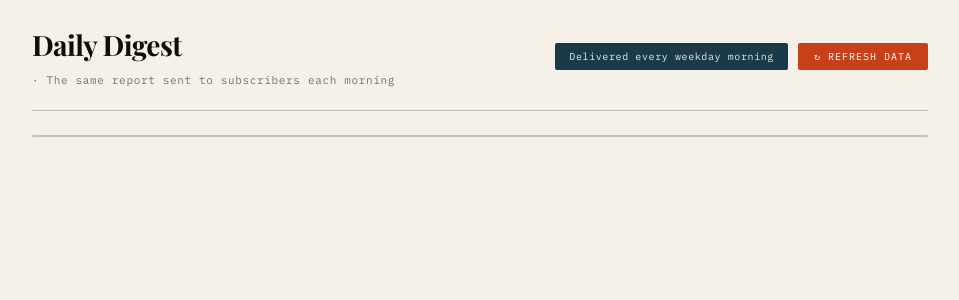
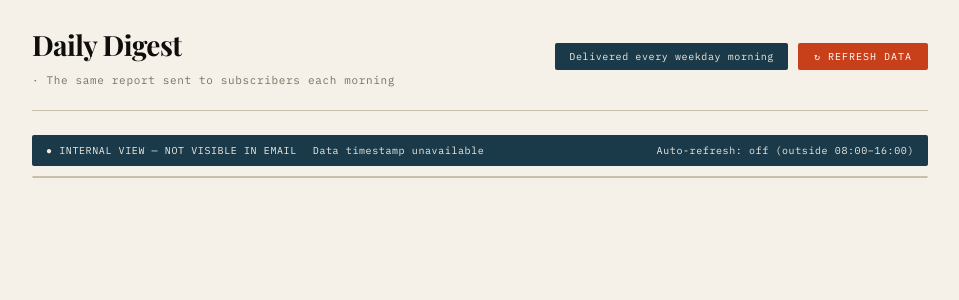
Before and after one commit to neilhenrypeacock/quayside, a Flask app: template src/quayside/web/templates/digest_wrapper.html in a window 1280 px wide. Shown: the part 63-363 px from the top of the page, without its empty margins (160-1119 px from the left). Run offline with Flask 3, Linux system fonts and the light colour scheme; the template is opened without the code that fills it, so the values that code supplies are empty; parts of the project's set-up code (start-up, migrations or seed data) failed here and were passed over; some web fonts are replaced.

Commit message:
Add data freshness: last-updated bar, auto-refresh, fix Unknown species
- digest_wrapper.html: show 'Data last computed' timestamp and internal
  view notice above digest frame; JS auto-reloads page every 10 min
  when current time is between 08:00–16:00 (trading hours)
- app.py: pass generated_at to digest_wrapper template
- swfpa.py: skip grade rows with no species context instead of writing
  them as 'Unknown' — prevents polluting the DB with unattributed rows

Server-side: deleted 10 lingering Unknown records from Peterhead
scraper bug; installed cron to run pipeline every 10 min Mon–Fri 08:00–16:00.

Co-Authored-By: Claude Sonnet 4.6 <noreply@anthropic.com>

```diff
--- a/src/quayside/web/app.py
+++ b/src/quayside/web/app.py
@@ -124,7 +124,7 @@ def create_app() -> Flask:
         digest_template = _digest_env.get_template("digest.html")
         digest_html = digest_template.render(**data)
         # Wrap in a simple page with nav
-        return render_template("digest_wrapper.html", digest_html=digest_html, date=date)
+        return render_template("digest_wrapper.html", digest_html=digest_html, date=date, generated_at=data.get("generated_at"))
 
     @app.route("/digest/weekly")
     @app.route("/digest/weekly/<date>")
--- a/src/quayside/web/templates/digest_wrapper.html
+++ b/src/quayside/web/templates/digest_wrapper.html
@@ -62,8 +62,35 @@
         <button id="refresh-btn" onclick="runPipeline()" style="background:var(--rust,#c8401a);color:white;border:none;font-family:var(--font-mono,'Courier New'),monospace;font-size:10px;letter-spacing:0.1em;text-transform:uppercase;padding:7px 16px;border-radius:2px;cursor:pointer;white-space:nowrap;">&#8635; Refresh Data</button>
     </div>
 </div>
+<div id="last-updated-bar" style="margin-bottom:10px;padding:8px 14px;background:var(--tide,#e8f0f8);border-radius:2px;font-family:var(--font-mono,'Courier New'),monospace;font-size:10px;letter-spacing:0.06em;color:var(--foam,#3a6ea5);display:flex;align-items:center;gap:16px;">
+    <span>&#9679; INTERNAL VIEW &mdash; NOT VISIBLE IN EMAIL</span>
+    <span id="last-updated-text">{% if generated_at %}Data last computed: {{ generated_at }}{% else %}Data timestamp unavailable{% endif %}</span>
+    <span id="auto-refresh-status" style="margin-left:auto;"></span>
+</div>
 <div id="refresh-status" style="display:none;margin-bottom:12px;padding:10px 16px;font-family:var(--font-mono,'Courier New'),monospace;font-size:11px;letter-spacing:0.04em;border-radius:2px;"></div>
 <script>
+(function() {
+    var statusEl = document.getElementById('auto-refresh-status');
+    function withinTradingHours() {
+        var now = new Date();
+        var h = now.getHours(), m = now.getMinutes();
+        var mins = h * 60 + m;
+        return mins >= 8 * 60 && mins < 16 * 60;
+    }
+    function scheduleAutoRefresh() {
+        if (!withinTradingHours()) {
+            if (statusEl) statusEl.textContent = 'Auto-refresh: off (outside 08:00–16:00)';
+            return;
+        }
+        var INTERVAL_MS = 10 * 60 * 1000; // 10 minutes
+        if (statusEl) statusEl.textContent = 'Auto-refresh: on (every 10 min, 08:00–16:00)';
+        setTimeout(function() {
+            if (withinTradingHours()) { window.location.reload(); }
+            else { scheduleAutoRefresh(); }
+        }, INTERVAL_MS);
+    }
+    scheduleAutoRefresh();
+})();
 function runPipeline() {
     var btn = document.getElementById('refresh-btn');
     var status = document.getElementById('refresh-status');
```
Also changed, not shown: src/quayside/scrapers/swfpa.py (+5 -2 lines).
